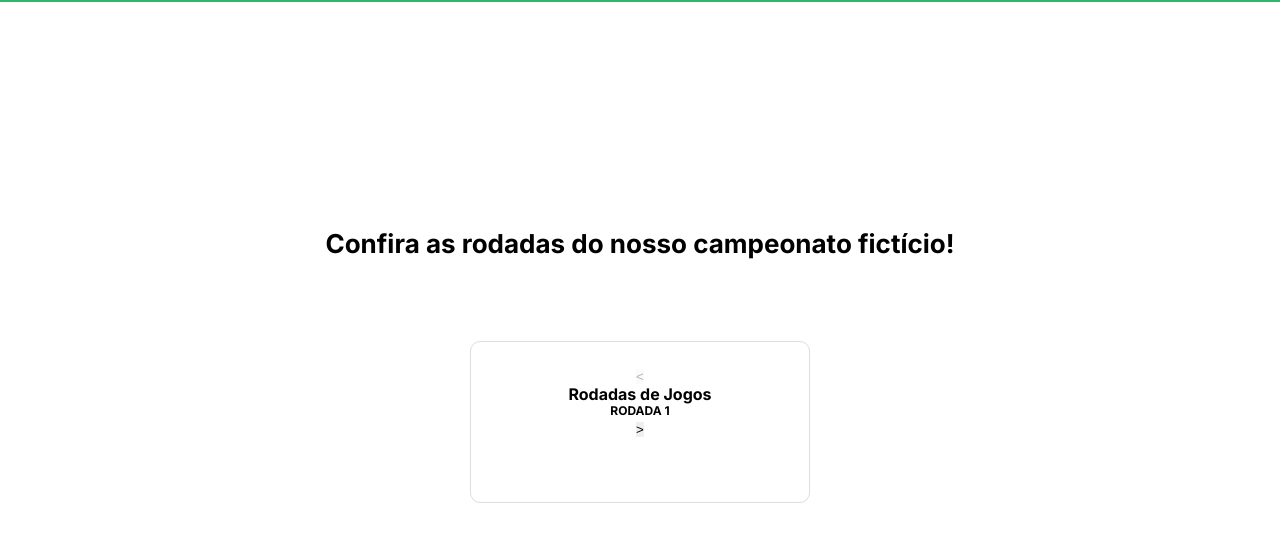
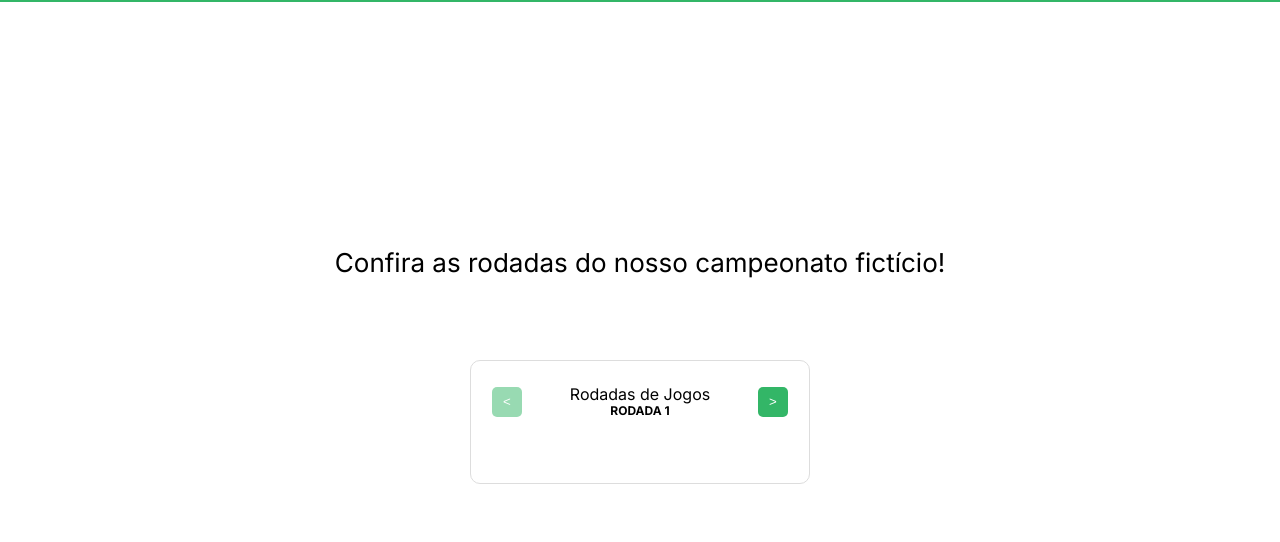
Before and after one commit to ManoSarno/championship-table, a website built with Vite: page index.html in a window 1280 px wide. Shown: the part 72-614 px from the top of the page. Built offline with nearby package versions, Linux system fonts and the light colour scheme.

Commit message:
Correcting heading font weights and adding button and other styles

```diff
--- a/src/style.css
+++ b/src/style.css
@@ -41,10 +41,12 @@ h1 {
 
 h2 {
   font-size: 26px;
+  font-weight: 400;
 }
 
 h3 {
   font-size: 16px;
+  font-weight: 400;
 }
 
 #currentRound {
@@ -79,3 +81,37 @@ header {
   flex-direction: column;
   gap: 40px;
 }
+
+.nav-btn {
+  cursor: pointer;
+  background-color: var(--secondary-color);
+  color: var(--primary-color);
+  border: none;
+  border-radius: 5px;
+  width: 30px;
+  height: 30px;
+  display: flex;
+  align-items: center;
+  justify-content: center;
+  transition: all 200ms ease-in-out;
+}
+
+.nav-btn:disabled {
+  opacity: 0.5;
+  cursor: not-allowed;
+}
+
+.nav-btn:not(:disabled):hover {
+  transform: scale(1.1);
+}
+
+.rounds-nav {
+  display: flex;
+  align-items: center;
+  justify-content: space-between;
+  gap: 8px;
+}
+
+#gamesList {
+  list-style-type: none;
+}
```
